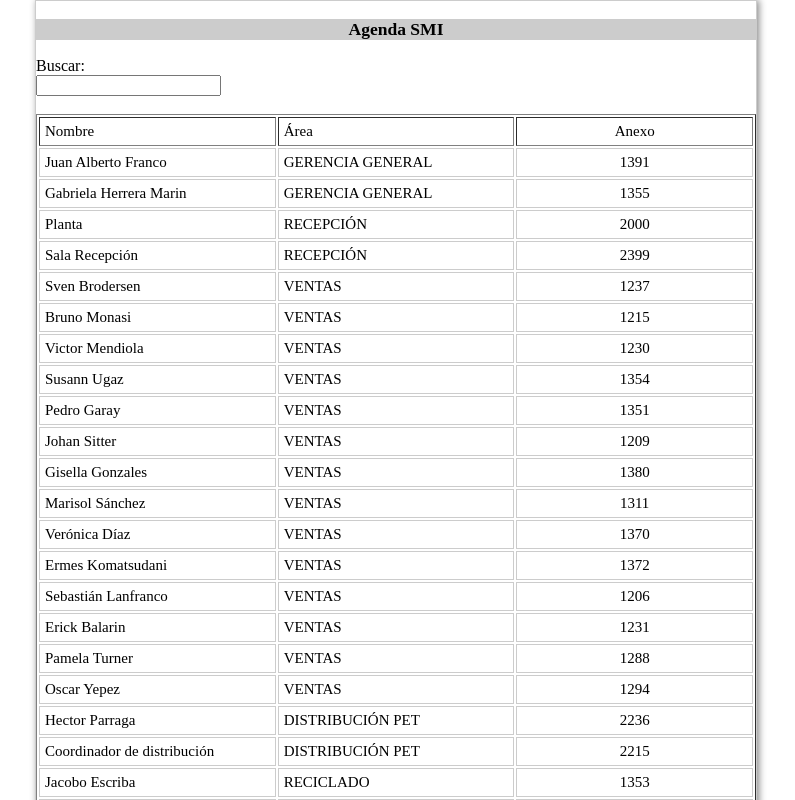
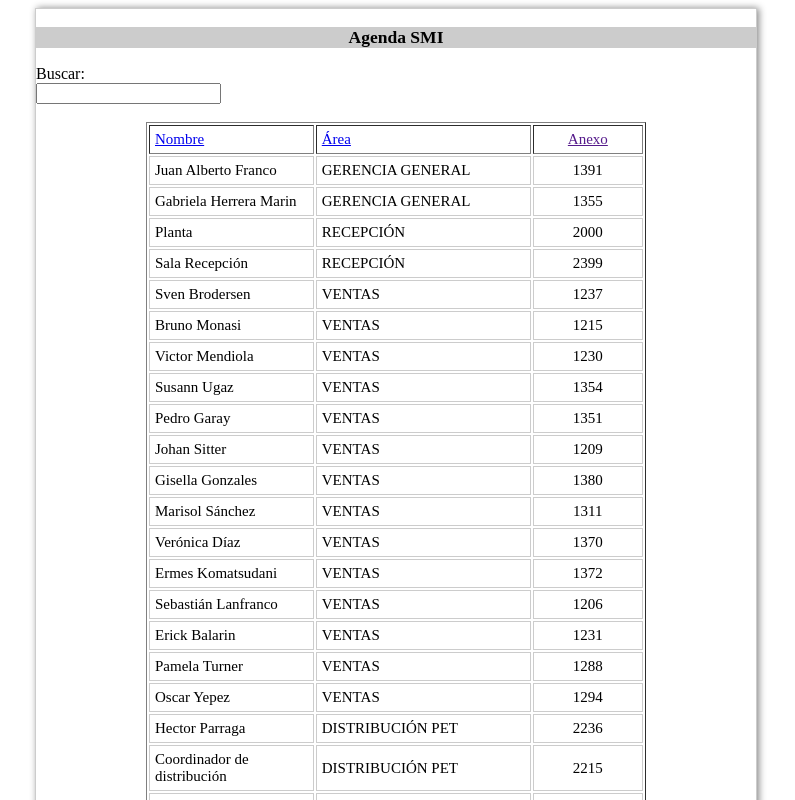
Before and after one commit to Intranet-SMI/Directorio, a plain HTML site: page index.html in a window 1280 px wide. Shown: the top 800 px of the page, without its empty margins (244-1039 px from the left). Drawn offline with Linux system fonts and the light colour scheme.

Commit message:
v5-Agenda con estructura de tabla ,funcionalidad de filtrar

```diff
--- a/codigo.js
+++ b/codigo.js
@@ -3,88 +3,66 @@
  	var area=new Array();
  	var anexo=new Array();
 
-
 	nombre[0]="Juan Alberto Franco";
 	area[0]="GERENCIA GENERAL";
 	anexo[0]="1391";
-
 	nombre[1]="Gabriela Herrera Marin";
 	area[1]="GERENCIA GENERAL";
 	anexo[1]="1355";
-
 	nombre[2]="Planta";
 	area[2]="RECEPCIÓN";
 	anexo[2]="2000";
-
 	nombre[3]="Sala Recepción";
 	area[3]="RECEPCIÓN";
 	anexo[3]="2399";
-
 	nombre[4]="Sven Brodersen";
 	area[4]="VENTAS";
 	anexo[4]="1237";
-
 	nombre[5]="Bruno Monasi";
 	area[5]="VENTAS";
 	anexo[5]="1215";
-
 	nombre[6]="Victor Mendiola";
 	area[6]="VENTAS";
 	anexo[6]="1230";
-
 	nombre[7]="Susann Ugaz";
 	area[7]="VENTAS";
 	anexo[7]="1354";
-
 	nombre[8]="Pedro Garay";
 	area[8]="VENTAS";
 	anexo[8]="1351";
-
 	nombre[9]="Johan Sitter";
 	area[9]="VENTAS";
 	anexo[9]="1209";
-
 	nombre[10]="Gisella Gonzales";
 	area[10]="VENTAS";
 	anexo[10]="1380";
-
 	nombre[11]="Marisol Sánchez";
 	area[11]="VENTAS";
 	anexo[11]="1311";
-
 	nombre[12]="Verónica Díaz";
 	area[12]="VENTAS";
 	anexo[12]="1370";
-
 	nombre[13]="Ermes Komatsudani";
 	area[13]="VENTAS";
 	anexo[13]="1372";
-
 	nombre[14]="Sebastián Lanfranco";
 	area[14]="VENTAS";
 	anexo[14]="1206";
-
 	nombre[15]="Erick Balarin";
 	area[15]="VENTAS";
 	anexo[15]="1231";
-
 	nombre[16]="Pamela Turner";
 	area[16]="VENTAS";
 	anexo[16]="1288";
-
 	nombre[17]="Oscar Yepez";
 	area[17]="VENTAS";
 	anexo[17]="1294";
-
-
-
 	nombre[18]="Hector Parraga";
 	area[18]="DISTRIBUCIÓN PET";
 	anexo[18]="2236";
 	nombre[19]="Coordinador de distribución";
 	area[19]="DISTRIBUCIÓN PET";
 	anexo[19]="2215";
-
 	nombre[20]="Jacobo Escriba";
 	area[20]="RECICLADO";
 	anexo[20]="1353";
@@ -103,7 +81,6 @@
 	nombre[25]="Eduardo Inga";
 	area[25]="RECICLADO";
 	anexo[25]="2354";
-
 	nombre[26]="Juan Arenas";
 	area[26]="PREFORMAS";
 	anexo[26]="2202";
@@ -137,7 +114,6 @@
 	nombre[36]="Laboratorio Preformas";
 	area[36]="PREFORMAS";
 	anexo[36]="2329";
-
 	nombre[37]="Javier Campos";
 	area[37]="SOPLADO";
 	anexo[37]="2363";
@@ -168,8 +144,6 @@
 	nombre[46]="Miguel Vargas";
 	area[46]="SOPLADO";
 	anexo[46]="2368";
-
-
 	nombre[47]="Facturador Botellas";
 	area[47]="ALMACÉN RANSA";
 	anexo[47]="2234";
@@ -179,23 +153,18 @@
 	nombre[49]="Facturador Preformas";
 	area[49]="ALMACÉN RANSA";
 	anexo[49]="2237";
-
-
 	nombre[50]="Jaime Pilco";
 	area[50]="LABORATORIO/ CONTROL CALIDAD";
 	anexo[50]="2267";
 	nombre[51]="Laboratorio Soplado";
 	area[51]="LABORATORIO/ CONTROL CALIDAD";
 	anexo[51]="2235";
-
-
 	nombre[52]="Portería # 1 MATERIALES";
 	area[52]="SERVICIOS GENERALES";
 	anexo[52]="2320";
 	nombre[53]="Portería # 1 REYNEL";
 	area[53]="SERVICIOS GENERALES";
 	anexo[53]="2321";
-
 	nombre[54]="Directorio Planta";
 	area[54]="DIRECTORIOS";
 	anexo[54]="2260";
@@ -217,9 +186,6 @@
 	nombre[60]="Sala Clear Pet";
 	area[60]="DIRECTORIOS";
 	anexo[60]="2268";
-
-
-
 	nombre[61]="Juan Goicoechea";
 	area[61]="NEXUS";
 	anexo[61]="1201";
@@ -229,8 +195,6 @@
 	nombre[63]="Sebastián Gálvez";
 	area[63]="NEXUS";
 	anexo[63]="1359";
-
-
 	nombre[64]="Giacomo Sissa";
 	area[64]="ADMINISTRACIÓN Y FINANZAS";
 	anexo[64]="1205";
@@ -258,8 +222,6 @@
 	nombre[72]="Jessica Rivera";
 	area[72]="ADMINISTRACIÓN Y FINANZAS";
 	anexo[72]="2200";
-
-
 	nombre[73]="Alex Falla";
 	area[73]="FINANZAS";
 	anexo[73]="1369";
@@ -272,8 +234,6 @@
 	nombre[76]="Ever Orue";
 	area[76]="FINANZAS";
 	anexo[76]="1212";
-
-
 	nombre[77]="Beatriz Mesias";
 	area[77]="CREDITOS Y COBRANZAS";
 	anexo[77]="1243";
@@ -289,8 +249,6 @@
 	nombre[81]="Carlos Requena";
 	area[81]="CREDITOS Y COBRANZAS";
 	anexo[81]="1261";
-
-
 	nombre[82]="Luis Mujica";
 	area[82]="CONTABILIDAD";
 	anexo[82]="1263";
@@ -318,7 +276,6 @@
 	nombre[90]="Kathia Nicho";
 	area[90]="CONTABILIDAD";
 	anexo[90]="2315";
-
 	nombre[91]="Gino Herrera";
 	area[91]="TECNOLOGÍA I.";
 	anexo[91]="1283";
@@ -358,15 +315,12 @@
 	nombre[103]="Christian Segura";
 	area[103]="TECNOLOGÍA I.";
 	anexo[103]="1258";
-
 	nombre[104]="Liz Marin";
 	area[104]="GESTION Y PROCESOS";
 	anexo[104]="2280";
 	nombre[105]="Julia Flores";
 	area[105]="GESTION Y PROCESOS";
 	anexo[105]="2252";
-
-
 	nombre[106]="Jorge Chávez";
 	area[106]="LOGÍSTICA";
 	anexo[106]="2366";
@@ -400,7 +354,6 @@
 	nombre[116]="Miladi Romero";
 	area[116]="LOGÍSTICA";
 	anexo[116]="2250";
-
 	nombre[117]="Víctor Vásquez Chavez";
 	area[117]="ADM. DE FÁBRICA";
 	anexo[117]="2211";
@@ -413,7 +366,6 @@
 	nombre[120]="Supervisores de PET";
 	area[120]="ADM. DE FÁBRICA";
 	anexo[120]="2332";
-
 	nombre[121]="Maria Esther Mendoza";
 	area[121]="RRHH Y CALIDAD";
 	anexo[121]="2360";
@@ -447,7 +399,6 @@
 	nombre[131]="Fiorella Colareta";
 	area[131]="RRHH Y CALIDAD";
 	anexo[131]="2392";
-
 	nombre[132]="Alicorp";
 	area[132]="SUCURSALES";
 	anexo[132]="651 1468";
@@ -457,7 +408,6 @@
 	nombre[134]="Don Jorge";
 	area[134]="SUCURSALES";
 	anexo[134]="anexo 8102 336 6854";
-
 	nombre[135]="Planta Motupe";
 	area[135]="SMI MOTUPE";
 	anexo[135]="5418";
@@ -470,7 +420,6 @@
 	nombre[138]="Domicilio del personal";
 	area[138]="SMI MOTUPE";
 	anexo[138]="074 426666";
-
 	nombre[139]="Armando Aguilar";
 	area[139]="EL SALVADOR";
 	anexo[139]="4502";
@@ -498,7 +447,6 @@
 	nombre[147]="Almacen SV";
 	area[147]="EL SALVADOR";
 	anexo[147]="4509";
-
 	nombre[148]="Anexo Bavaria";
 	area[148]="COLOMBIA";
 	anexo[148]="11650";
@@ -553,8 +501,6 @@
 	nombre[165]="Recepcion Colombia";
 	area[165]="COLOMBIA";
 	anexo[165]="5020";
-
-
 	nombre[166]="Juan Carlos Gonzáles";
 	area[166]="ECUADOR";
 	anexo[166]="(59)3994 690 598";
@@ -585,19 +531,15 @@
 	nombre[175]="Juan Carlos Gonzales";
 	area[175]="ECUADOR";
 	anexo[175]="4401";
-	nombre[176]="Directorio Video coneferencia";
+	nombre[176]="Directorio Ecuador";
 	area[176]="ECUADOR";
 	anexo[176]="4410";
-
-
-
 	nombre[177]="Juan Bazán";
 	area[177]="MANTENIMIENTO";
 	anexo[177]="2333";
 	nombre[178]="Jesus Ramos";
 	area[178]="MANTENIMIENTO";
 	anexo[178]="2319";
-
 	nombre[179]="COMEDOR";
 	area[179]="COMEDOR";
 	anexo[179]="2372";
@@ -606,12 +548,9 @@
  	var areaFiltro=new Array();
  	var anexoFiltro=new Array();
 
-
-
 	 function init(){
 	 	mostrarAgenda();
 	 }
-
 	 function mostrarAgenda(){
 	 	var htmlnombre="";
 	 	var htmlarea="";
@@ -619,46 +558,34 @@
 	 	var html="";
 	 	for(i=0 ; i<nombre.length ;i++){
 	 		html +="<tr><td id='nombre' class='cabeceraNombre'>"+nombre[i]+"</td><td id='area' class='cabeceraArea'>"+area[i]+"</td><td id='anexo' class='cabeceraAnexo'>"+anexo[i]+"</td></tr>";
-	 		//htmlnombre+="<a href='#'>"+nombre[i]+"</a></br>";
-	 		//htmlarea+="<a href='#'>"+area[i]+"</a></br>";
-	 		//htmlanexo+="<a href='#'>"+anexo[i]+"</a></br>";
 	 	}
-	 	/*document.getElementById("nombre").innerHTML=htmlnombre;
-	 	document.getElementById("area").innerHTML=htmlarea;
-	 	document.getElementById("anexo").innerHTML=htmlanexo;*/
 	 	document.getElementById("contenido").innerHTML=html;
-
-
-
 	 }
-
 	 function filtrar(){
 	 	var htmlnombreFiltro="";
 	 	var htmlareaFiltro="";
 	 	var htmlanexoFiltro="";
 	 	var htmlFiltro="";
-
-
 	 	var j=0;
 	 	var entrada=document.getElementById("botonBuscar").value;
 	 	for(i=0 ; i<nombre.length ;i++){
 	 		if (nombre[i].toLowerCase().indexOf(entrada.toLowerCase()) != -1 || area[i].toLowerCase().indexOf(entrada.toLowerCase()) != -1 || anexo[i].toLowerCase().indexOf(entrada.toLowerCase()) != -1) {
-
 	 			nombreFiltro[j]=nombre[i];
 			 	areaFiltro[j]=area[i];
 			 	anexoFiltro[j]=anexo[i];
-
 			 	htmlFiltro +="<tr><td id='nombre' class='cabeceraNombre'>"+nombreFiltro[j]+"</td><td id='area' class='cabeceraArea'>"+areaFiltro[j]+"</td><td id='anexo' class='cabeceraAnexo'>"+anexoFiltro[j]+"</td></tr>";
-		 		/*htmlnombreFiltro+="<a href='#'>"+nombreFiltro[j]+"</a></br>";
-		 		htmlareaFiltro+="<a href='#'>"+areaFiltro[j]+"</a></br>";
-		 		htmlanexoFiltro+="<a href='#'>"+anexoFiltro[j]+"</a></br>";*/
 		 		j++;
 	 		}
 	 	}
-	 	/*
-	 	document.getElementById("nombre").innerHTML=htmlnombreFiltro;
-	 	document.getElementById("area").innerHTML=htmlareaFiltro;
-	 	document.getElementById("anexo").innerHTML=htmlanexoFiltro;
-		*/
-		document.getElementById("contenido").innerHTML=htmlFiltro;
+
+	 	if (htmlFiltro=="") {
+	 		document.getElementById("contenido").innerHTML= "<tr><td colspan='3'>No se encontraron resultados</td></tr>";
+	 	}else {
+	 		document.getElementById("contenido").innerHTML=htmlFiltro;
+	 	};
 	 }
+
+	/* function ordenar(){
+	 	if()
+	 	alert("hizo click");
+	 }*/
--- a/estilo.css
+++ b/estilo.css
@@ -1,5 +1,5 @@
-body{
-	margin: 0;
+table.directorio{
+	width: 500px;
 }
 
 #contenido {
@@ -33,7 +33,7 @@ body{
 }
 
 .cabeceraNombre , .cabeceraArea , .cabeceraAnexo {
-	width: 33%;
+	/*width: 33%;*/
 	padding:5px;
 	font-size:15px;
 }
--- a/index.html
+++ b/index.html
@@ -21,12 +21,12 @@
       </br>
       </br>
 
-      <table  border="1" align="center">
+      <table class="directorio" border="1" align="center">
         <thead>
           <tr>
-          <td class="cabeceraNombre">Nombre</td>
-          <td class="cabeceraArea">Área</td>
-          <td class="cabeceraAnexo">Anexo</td>
+          <td class="cabeceraNombre" onclick="ordenar()"><a href="#">Nombre</a></td>
+          <td class="cabeceraArea" onclick="ordenar()"><a href="#">Área</a></td>
+          <td class="cabeceraAnexo" onclick="ordenar()"><a href="">Anexo</a></td>
         </tr>
         </thead>
         <tbody id="contenido">
```
